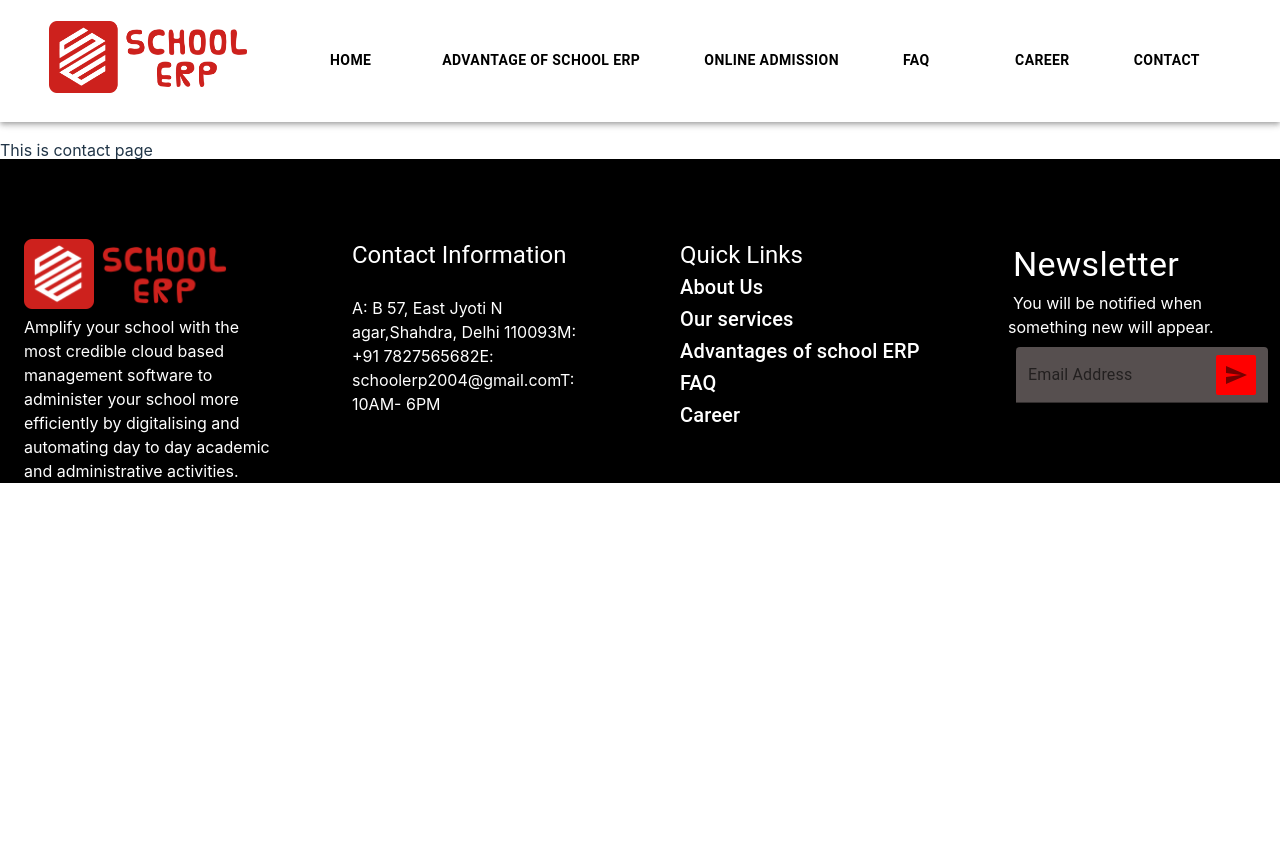
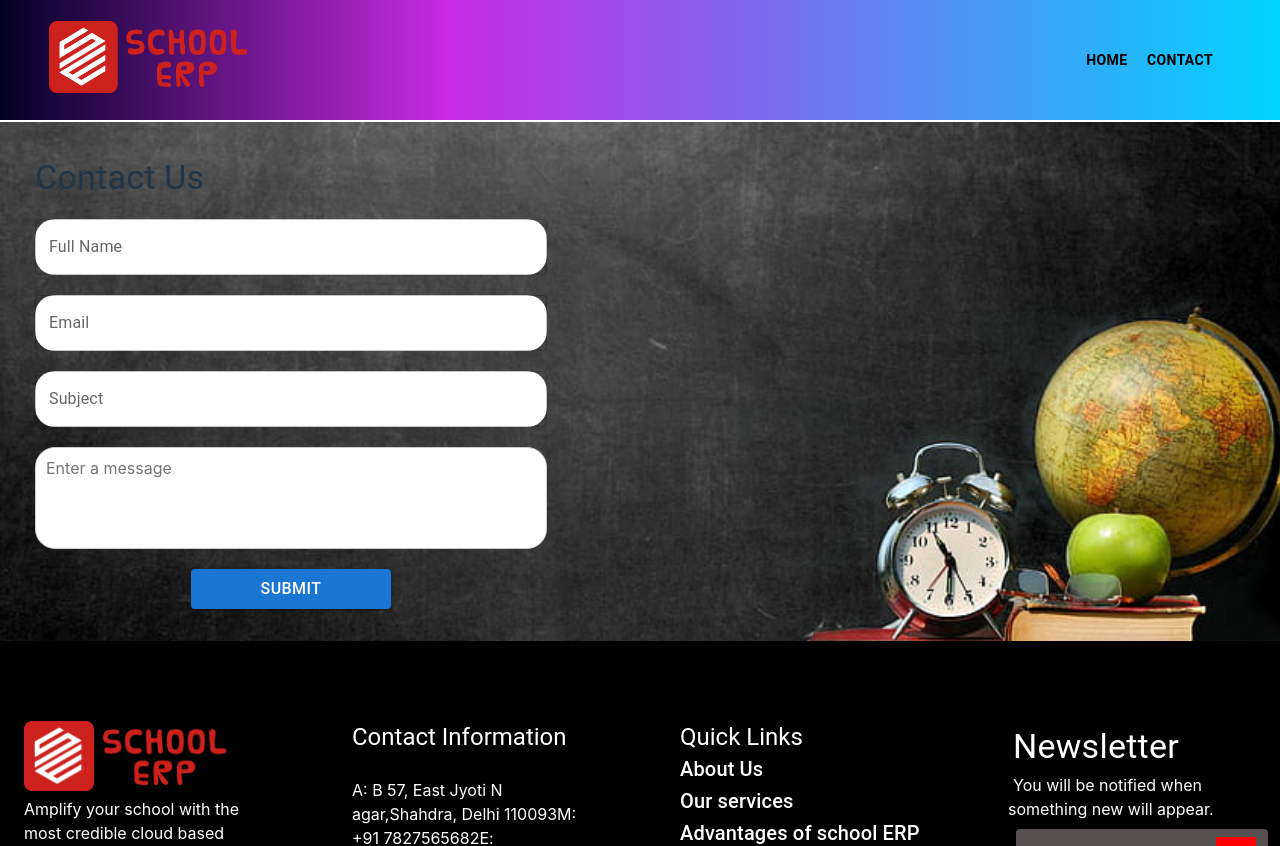
Before and after one commit to ahmadaafaq/skolar-erp, a React (Vite) app: page /contact in a window 1280 px wide. Shown: the top 846 px of the page. Before the commit the page ends 800 px from the top, so only its background shows below. Built offline with nearby package versions, Linux system fonts and the light colour scheme.

Commit message:
contactus page

```diff
--- a/src/App.jsx
+++ b/src/App.jsx
@@ -5,7 +5,6 @@ import Home from "./components/home/Home";
 import ResponsiveAppBar from "./components/appbar/Appbar";
 import Footer from "./components/footer/Footer";
 import Contact from "./components/contact/Contact";
-import Advantages from "./components/advantages/Advantages";
 
 import "./app.css";
 
@@ -14,9 +13,8 @@ const App = () => {
     <>
       <ResponsiveAppBar />
       <Routes>
-        <Route path="/" element={<Home />} />
-        <Route path="/contact" element={<Contact />} />
-        <Route path="/advantage-of-school" element={<Advantages />} />
+        <Route exact path="/" element={<Home />} />
+        <Route exact path="/contact" element={<Contact />} />
       </Routes>
       <Footer />
     </>
--- a/src/components/advantages/Advantages.jsx
+++ /dev/null
@@ -1,5 +0,0 @@
-export default function Advantages() {
-    return (
-        <p>This is advantages page</p>
-    )
-}
--- a/src/components/appbar/Appbar.jsx
+++ b/src/components/appbar/Appbar.jsx
@@ -16,7 +16,10 @@ function ResponsiveAppBar() {
       sx={{ backgroundColor: "white", height: "122px" }}
     >
       <Container
-        sx={{ padding: "0 60px 0 45px", maxWidth: "1400px !important" }}
+        sx={{
+          padding: "0 60px 0 45px", maxWidth: "1400px !important",
+          background: 'linear-gradient(90deg, rgba(2,0,36,1) 0%, rgba(200,43,227,1) 35%, rgba(0,212,255,1) 100%)'
+        }}
       >
         <Toolbar disableGutters>
           {/* <AdbIcon sx={{ display: { xs: "none", md: "flex" }, mr: 1 }} /> */}
@@ -26,12 +29,12 @@ function ResponsiveAppBar() {
               width: "250px",
               display: "flex",
               justifyContent: "center",
-              alignItems: "center",
+              alignItems: "center"
             }}
           >
             <a href="/">
               <img
-                alt="Remy Sharp"
+                alt="Logo"
                 src="/logo.png"
                 style={{ width: "200px", height: "72px" }}
               />
@@ -43,7 +46,8 @@ function ResponsiveAppBar() {
               display: {
                 xs: "none",
                 md: "flex",
-                justifyContent: "space-evenly",
+                justifyContent: "flex-end",
+                paddingRight: "35px"
               },
             }}
           >
@@ -54,7 +58,6 @@ function ResponsiveAppBar() {
                 sx={{
                   my: 2,
                   color: "black",
-                  display: "block",
                   fontWeight: "700",
                 }}
               >
--- a/src/components/contact/Contact.jsx
+++ b/src/components/contact/Contact.jsx
@@ -1,5 +1,23 @@
+import { Box } from "@mui/material";
+import imageSrc from "../../../public/contactus.jpg"; // Import your image source
+import ContactForm from "./ContactForm"
+
 export default function Contact() {
     return (
-        <p>This is contact page</p>
+        <>
+            <Box
+                width="100%"
+                height="100%"
+                p="5px"
+                display="flex"
+                justifyContent="flex-start"
+                sx={{
+                    backgroundImage: `url(${imageSrc})`,
+                    backgroundSize: "cover",
+                    backgroundPosition: "center",
+                }} >
+                <ContactForm />
+            </Box>
+        </>
     )
 }
--- /dev/null
+++ b/src/components/contact/ContactForm.jsx
@@ -0,0 +1,102 @@
+import React, { useState } from "react";
+import {
+    Box,
+    Typography,
+    TextField,
+    TextareaAutosize,
+    Button,
+} from "@mui/material";
+
+const ContactUs = () => {
+    const [email, setEmail] = useState("");
+    const [firstName, setFirstName] = useState("");
+    const [subject, setSubject] = useState("");
+    const [message, setMessage] = useState("");
+
+
+    const submitForm = (e) => {
+        e.preventDefault();
+        console.log({ email, firstName, subject, message });
+    };
+
+    return (
+        <Box sx={{ width: "40%", margin: "30px" }}>
+            <Typography variant="h4" sx={{ marginBottom: "20px" }}>
+                Contact Us
+            </Typography>
+            <Box
+                component="form"
+                noValidate
+                autoComplete="off"
+                sx={{
+                    display: "flex",
+                    flexDirection: "column",
+                    gap: "20px",
+                }}
+            >
+                <TextField
+                    label="Full Name"
+                    variant="outlined"
+                    fullWidth
+                    value={firstName}
+                    onChange={(e) => setFirstName(e.target.value)}
+                    sx={{ bgcolor: "white", borderRadius: "20px" }}
+
+                />
+
+                <TextField
+                    label="Email"
+                    variant="outlined"
+                    fullWidth
+                    value={email}
+                    onChange={(e) => setEmail(e.target.value)}
+                    sx={{ bgcolor: "white", borderRadius: "20px" }}
+                />
+
+                <TextField
+                    label="Subject"
+                    variant="outlined"
+                    fullWidth
+                    value={subject}
+                    onChange={(e) => setSubject(e.target.value)}
+                    sx={{ bgcolor: "white", borderRadius: "20px" }}
+                />
+
+                <TextareaAutosize
+                    aria-label="minimum height"
+                    minRows={4}
+                    placeholder="Enter a message"
+                    spellCheck
+                    value={message}
+                    onChange={(e) => setMessage(e.target.value)}
+                    style={{
+                        backgroundColor: 'white',
+                        color: '#000000',
+                        resize: "none",
+                        border: "1px solid #ccc",
+                        padding: "10px",
+                        fontFamily: "inherit",
+                        fontSize: "inherit",
+                        borderRadius: "20px"
+                    }}
+                />
+
+                <Button
+                    variant="contained"
+                    type="submit"
+                    color="primary"
+                    sx={{
+                        width: "200px",
+                        fontSize: "16px",
+                        alignSelf: "center",
+                    }}
+                    onClick={submitForm}
+                >
+                    Submit
+                </Button>
+            </Box>
+        </Box>
+    );
+};
+
+export default ContactUs;
--- a/src/data/data.js
+++ b/src/data/data.js
@@ -60,22 +60,22 @@ const pages = [
     title: "Home",
     href: "/",
   },
-  {
-    title: "ADVANTAGE OF SCHOOL ERP",
-    href: "/advantage-of-school",
-  },
-  {
-    title: "Online Admission",
-    href: "/school-erp",
-  },
-  {
-    title: "FAQ",
-    href: "/faq",
-  },
-  {
-    title: "CAREER",
-    href: "/career",
-  },
+  // {
+  //   title: "ADVANTAGE OF SCHOOL ERP",
+  //   href: "/advantage-of-school",
+  // },
+  // {
+  //   title: "Online Admission",
+  //   href: "/online-admission",
+  // },
+  // {
+  //   title: "FAQ",
+  //   href: "/faq",
+  // },
+  // {
+  //   title: "CAREER",
+  //   href: "/career",
+  // },
   {
     title: "CONTACT",
     href: "/contact",
```
Also changed, not shown: public/contactus.jpg (added), public/schoolimg.jpg (added).
